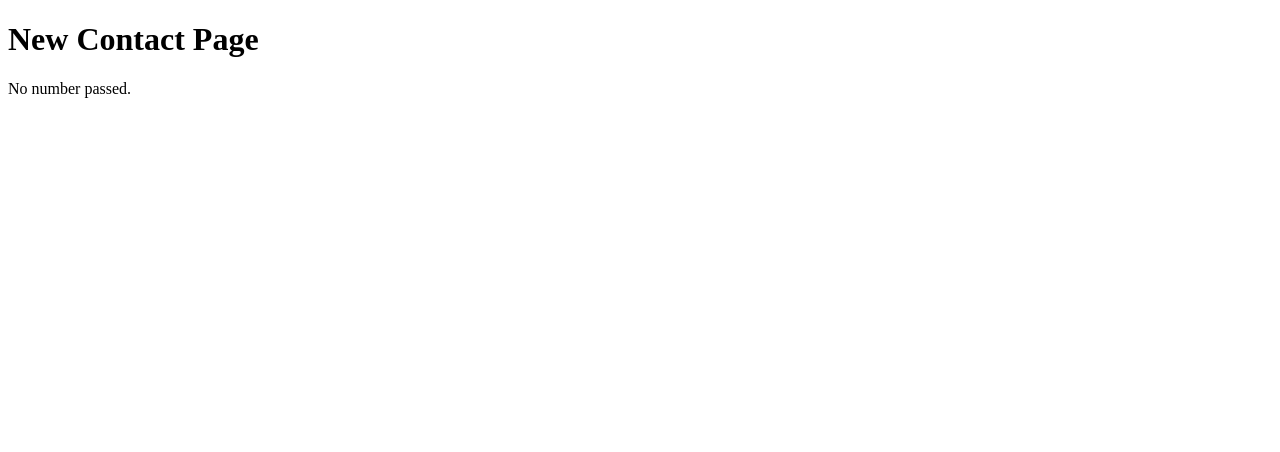
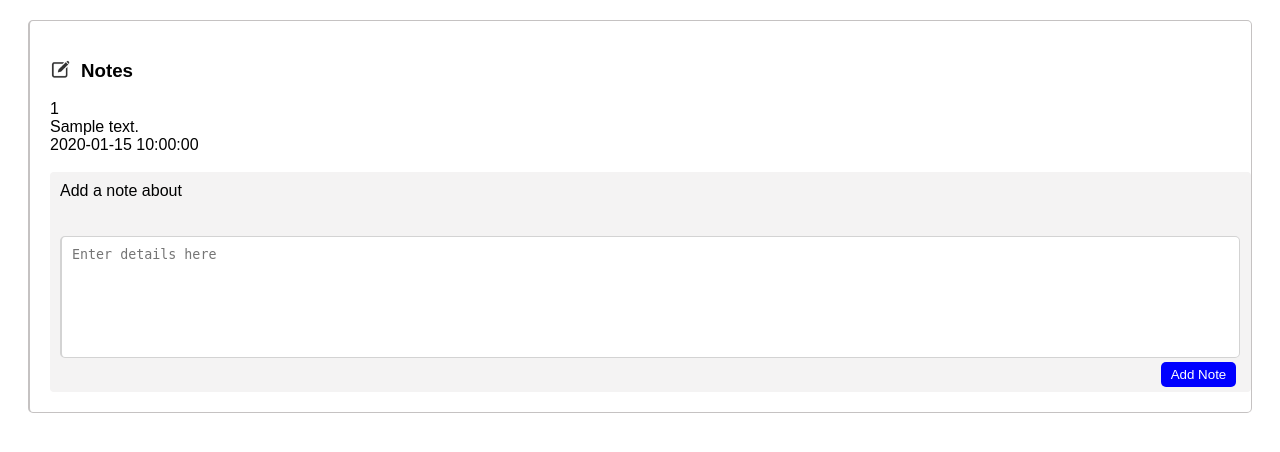
Before and after one commit to JamarTG/info2180-P2, a PHP site: page /full_contact_details.php in a window 1280 px wide. Shown: the top 452 px of the page. Run offline with PHP 8.4, Linux system fonts and the light colour scheme; tables that the repository leaves empty hold one stand-in row (values such as "Sample post").

Commit message:
Full_Contact_Details

```diff
--- /dev/null
+++ b/comments.php
@@ -0,0 +1,34 @@
+<?php
+
+function getNotes($conn){
+    $sql = "SELECT * FROM notes";
+    $result = $conn->query($sql);
+    while($row = $result->fetch_assoc()){
+        echo"<div class=comment-box>";
+            echo $row['created_by']."<br>";
+            echo $row['comment']."<br>";
+            echo $row['created_at']."<br><br>";
+        echo"<div>";
+    }
+
+
+}
+
+
+function setNotes($conn) {
+    if (isset($_POST['noteSubmit'])){
+        $contact_id = $_POST['contact_id'];
+        $created_at = $_POST['created_at'];
+        $created_by = $_POST['created_by'];
+        $note = $_POST['note'];
+
+        $sql1="INSERT INTO schema (contact_id, created_at, created_by, comment)
+        VALUES ('$contact_id', '$created_at', '$created_by', '$note')";
+
+        $sql="INSERT INTO notes (comment, created_at)
+        VALUES ('$note', '$created_at')";
+
+        $result = $conn->query($sql);
+    }
+
+}
--- /dev/null
+++ b/full_contact_details.css
@@ -0,0 +1,68 @@
+textarea{
+    width: 98%;
+    height: 100px;
+    padding: 10px;
+    background-color: #fff;
+    border-color: lightgray;
+    resize: none;
+    border-left-width: 2px;
+    border-top-width: .5px;
+    border-radius: 5px;
+
+}
+
+input[type="submit"]{
+    color: #fff;
+    border: none;
+    padding: 5px;
+    margin-right: 5px;
+    background-color: blue;
+    cursor: pointer;
+    width: 75px;
+    height: 25px;
+    float: right;
+    border-radius: 5px;
+    font-size: arial;
+    font-weight: 400;
+
+}
+
+form {
+    display: flex;
+    flex-direction: column;
+    border-color: gainsboro;
+    padding: 0, 20px;
+}
+
+notes{
+    border: gray;
+}
+
+label {
+    display: block;
+}
+
+.comments{
+    width: 100%;
+    height: 200px;
+    padding: 10px;
+    background-color: rgb(244, 243, 243);
+    border-radius: 4px;
+}
+
+.entire{
+    border-color: rgb(197, 194, 194);
+    border-style: solid;
+    border-radius: 5px;
+    margin: 20px;
+    padding: 20px;
+    font-family: Arial, Helvetica, sans-serif;
+    border-width: thin;
+    border-left-width: 2px;
+}
+
+img{
+    float:left;
+    width: 21px;
+    padding-right: 10px;
+}
--- a/full_contact_details.php
+++ b/full_contact_details.php
@@ -1,20 +1,76 @@
+<?php
+    session_start();
+
+    #date_default_timezone_set("US/Central");
+    include 'comments.php';
+
+    $host = 'localhost';
+    $username = 'root';
+    $password = '';
+    $dbname = 'schema';
+
+    $conn = mysqli_connect($host, $username, $password, $dbname);
+    if(!$conn){
+        die("Connection failed: ".mysqli_connect_error());
+    }
+
+
+
+
+    /*try{
+        $pdo = new PDO("mysql:host=$host;dbname=$dbname", $username, $password);
+        $pdo->setAttribute(PDO::ATTR_ERRMODE, PDO::ERRMODE_EXCEPTION);
+    }
+
+    catch(PDOException $exception){
+        exit('Failed to connect to database: ' . $exception->getMessgae());
+    }*/
+
+?>
+
 <!DOCTYPE html>
 <html>
 <head>
+    <meta charset= "UTF-8">
     <title>New Contact Page</title>
+    <link rel="stylesheet" type="text/css" href="full_contact_details.css" />
 </head>
 <body>
-    <h1>New Contact Page</h1>
+    <div class = entire>
+        <div class = hs>
+            <img src="note.png" alt="notes-icon">
+            <h3>Notes</h3>
+        </div>
 
-    <div>
-        <?php
-        if (isset($_GET['userid'])) {
-            $number = $_GET['userid'];
-            echo "<p>The number passed is: $number</p>";
-        } else {
-            echo "<p>No number passed.</p>";
-        }
-        ?>
-    </div>
-</body>
+            <?php
+
+            getNotes($conn);
+
+            echo"<form class=notes method='POST' action='".setNotes($conn)."'>
+
+
+
+            <div class = comments>
+                    <label>Add a note about </label><br>
+                    <!--input type='hidden' name='id'-->
+                    <input type='hidden' name='contact_id' value = '13'>
+                    <input type='hidden' name='created_at' value='".date('Y-m-d h:i A')."'>
+                    <input type='hidden' name='created_by' value='16'><br>
+                    <!--input type='text' name='Notes'><br-->
+                    <div class = text-boxx>
+                        <textarea name='note' placeholder = 'Enter details here '></textarea><br>
+                    </div>
+                    <input name= 'noteSubmit' type= 'submit' id='namesubmit' value= 'Add Note'>
+
+                </div>
+
+            </form>";
+
+
+
+            ?>
+
+        </div>
+    </body>
+
 </html>
```
Also changed, not shown: note.png (added).
